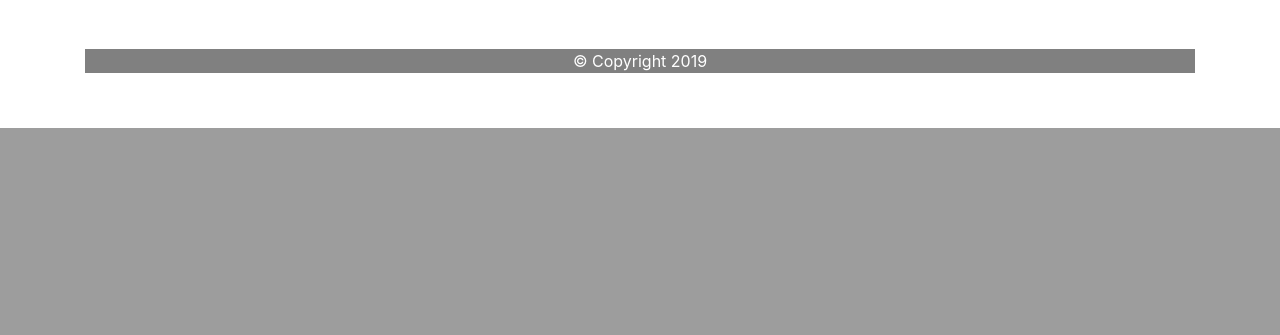
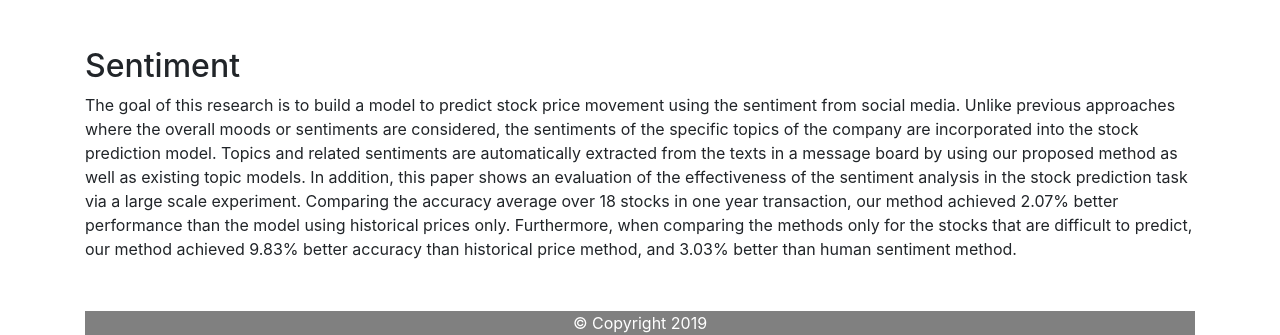
Before and after one commit to labs13-stock-price/backend, a Flask app: page / in a window 1280 px wide. Shown: the part 672-1007 px from the top of the page. Before the commit the page ends 800 px from the top, so only its background shows below. Run offline with Flask 3, Linux system fonts and the light colour scheme; parts of the project's set-up code (start-up, migrations or seed data) failed here and were passed over; some libraries are stand-ins or nearby versions.

```diff
--- a/app/templates/base.html
+++ b/app/templates/base.html
@@ -100,6 +100,13 @@
         {% endif %}
         {% endwith %}
         {% block content %}{% endblock %}
+        <div>
+                <br/></br>
+                <h2>Sentiment</h2>
+                <p>The goal of this research is to build a model to predict stock price movement using the sentiment from social media. Unlike previous approaches where the overall moods or sentiments are considered, the sentiments of the specific topics of the company are incorporated into the stock prediction model. Topics and related sentiments are automatically extracted from the texts in a message board by using our proposed method as well as existing topic models. In addition, this paper shows an evaluation of the effectiveness of the sentiment analysis in the stock prediction task via a large scale experiment. Comparing the accuracy average over 18 stocks in one year transaction, our method achieved 2.07% better performance than the model using historical prices only. Furthermore, when comparing the methods only for the stocks that are difficult to predict, our method achieved 9.83% better accuracy than historical price method, and 3.03% better than human sentiment method.</p>
+        </div>
+
+
 
         <footer class="footer">
             <div class="footer-info">
```
